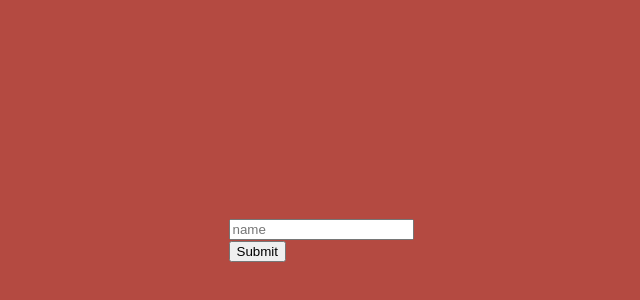
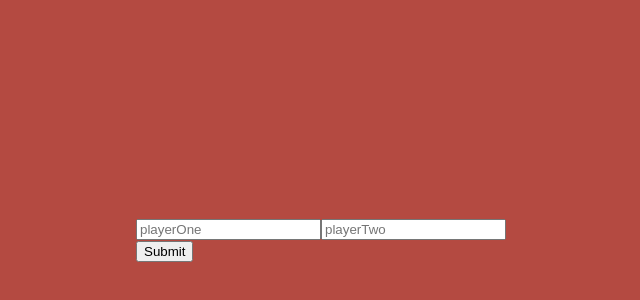
Before and after one commit to MichalWds/tic-tac-toe, a React (Create React App) app: page / in a window 1280 px wide. Shown: the part 160-460 px from the top of the page, without its empty margins (319-959 px from the left). Built offline with nearby package versions, Linux system fonts and the light colour scheme.

Commit message:
Adding next field form (another user).

```diff
--- a/src/App.js
+++ b/src/App.js
@@ -9,8 +9,8 @@ function App() {
 
             <Switch>
 
+                <Route exact path="/game" component={() => <Game authorized={true}/>}/>
                 <Route exact path="/" component={Forms}/>
-                <Route exact path="/game" component={() => <Game authorized={true}/>}/>
 
             </Switch>
 
--- a/src/components/Forms.js
+++ b/src/components/Forms.js
@@ -1,10 +1,15 @@
 import React from 'react';
+import Player from "./Player";
 
-function validate(name) {
+function validate(nameOne, nameTwo) {
     const errors = [];
 
-    if (name.length < 5) {
-        errors.push('Name should be at least 5 characters long');
+    if (nameOne.length < 5) {
+        errors.push('Name of first player should be at least 5 characters long');
+    }
+
+    if (nameTwo.length < 5) {
+        errors.push('Name of second player should be at least 5 characters long');
     }
 
     if (errors.length == 0) {
@@ -23,7 +28,8 @@ export default class Forms extends React.Component {
     constructor() {
         super();
         this.state = {
-            name: '',
+            nameOne: '',
+            nameTwo: '',
             errors: [],
         };
 
@@ -32,22 +38,27 @@ export default class Forms extends React.Component {
 
 
     handleSubmit = (e) => {
-        e.preventDefault();
-        const { name } = this.state;
+        e?.preventDefault();
+        const { nameOne, nameTwo } = this.state;
 
-        const errors = validate(name);
+        const errors = validate(nameOne, nameTwo);
         if (errors.length > 0) {
             this.setState({ errors });
             return;
         }
     };
 
+    refreshPage = ()=> {
+        window.location.reload();
+    };
     onClickFunctions = () => {
 
         this.props.history.push('/game');
+    //   this.refreshPage();
+
         this.handleSubmit();
+    };
 
-    }
 
     render = () => {
         const { errors } = this.state;
@@ -58,10 +69,16 @@ export default class Forms extends React.Component {
                 ))}
 
                 <input
-                    value={this.state.name}
-                    onChange={(evt) => this.setState({ name: evt.target.value })}
+                    value={this.state.nameOne}
+                    onChange={(evt) => this.setState({ nameOne: evt.target.value })}
                     type="text"
-                    placeholder="name"
+                    placeholder="playerOne"
+                />
+                <input
+                    value={this.state.nameTwo}
+                    onChange={(evt) => this.setState({ nameTwo: evt.target.value })}
+                    type="text"
+                    placeholder="playerTwo"
                 />
                 <div className="d-grid">
                     <button
--- a/src/components/Game.js
+++ b/src/components/Game.js
@@ -1,6 +1,7 @@
 import React, {useReducer} from 'react';
 import Board from "./Board";
 import {Redirect} from "react-router-dom";
+import Forms from "./Forms";
 
 export default function Game({authorized}) {
 
@@ -74,7 +75,7 @@ export default function Game({authorized}) {
     //   const squares = Array(9).fill(null);
 
     if(!authorized){
-        return <Redirect to="/"></Redirect>
+        return <Redirect to="/"/>
     }
     return (
         <div className="game">
@@ -91,9 +92,7 @@ export default function Game({authorized}) {
         </div>
     )
 }
-/*
-  todo create calculate winner method to calculate the winner. Prepare array of winning scenarios
-   */
+
 const calculateWinner = (squares) => {
     const winLines = [
         [0, 1, 2],
--- /dev/null
+++ b/src/components/Player.js
@@ -0,0 +1,13 @@
+import React from 'react';
+
+
+export default function Playerssss(props) {
+
+
+
+    return (
+        <div>
+
+        </div>
+    )
+}
```
